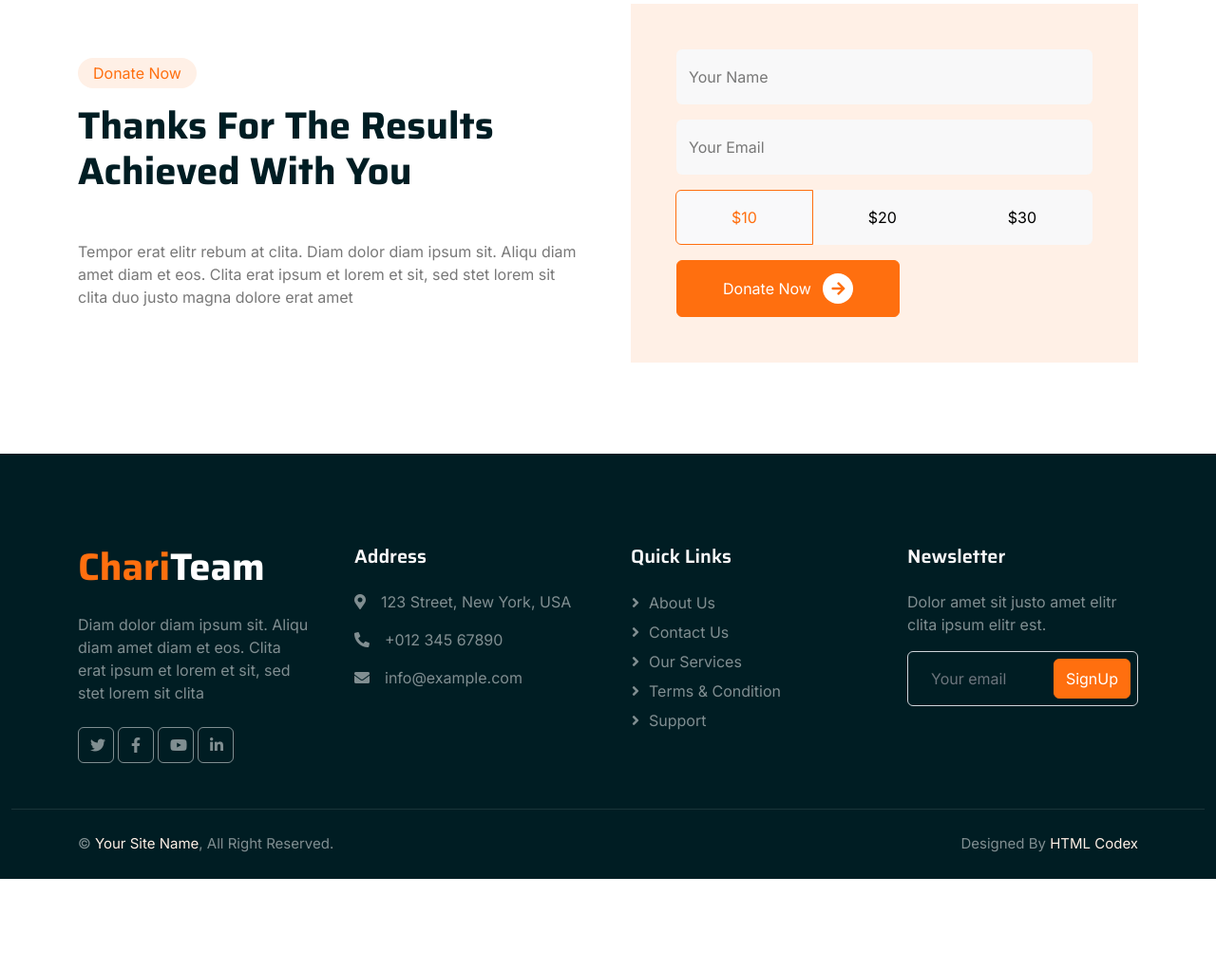
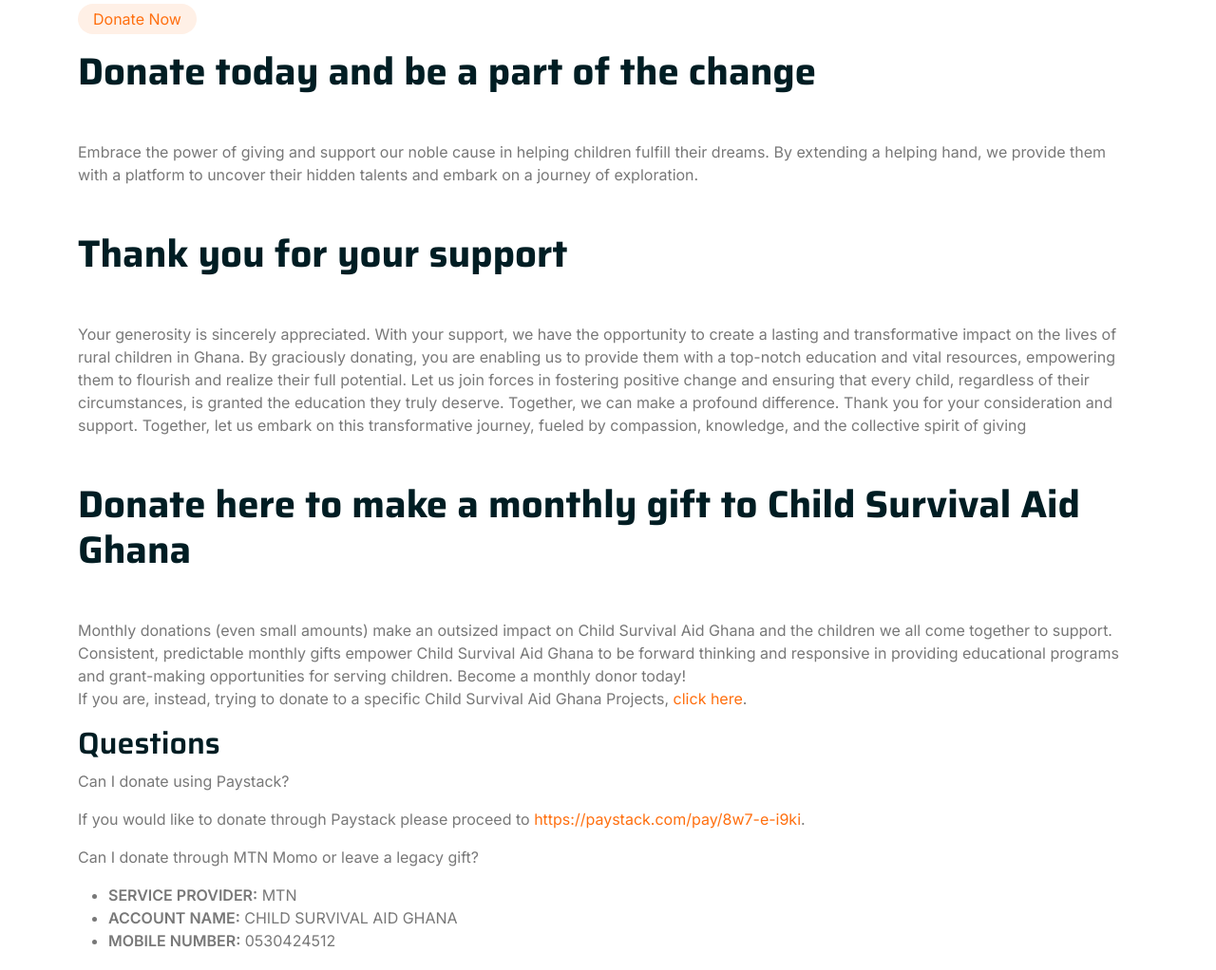
Before and after one commit to manueldinisjunior/Child-Survival-Aid-Ghana, a website with bundled scripts: page donate.html in a window 1280 px wide. Shown: the part 495-1517 px from the top of the page at 95% size. Before the commit the page ends 1421 px from the top, so only its background shows below. Built offline with nearby package versions, Linux system fonts and the light colour scheme.

Commit message:
donate page updated

```diff
--- a/donate.html
+++ b/donate.html
@@ -3,7 +3,7 @@
 
 <head>
     <meta charset="utf-8">
-    <title>ChariTeam - Free Nonprofit Website Template</title>
+    <title>Child survival aid ghana</title>
     <meta content="width=device-width, initial-scale=1.0" name="viewport">
     <meta content="" name="keywords">
     <meta content="" name="description">
@@ -57,7 +57,7 @@
 
         <nav class="navbar navbar-expand-lg navbar-dark py-lg-0 px-lg-5 wow fadeIn" data-wow-delay="0.1s">
             <a href="index.html" class="navbar-brand ms-4 ms-lg-0">
-                <h1 class="fw-bold text-primary m-0">Chari<span class="text-white">Team</span></h1>
+                <h1 class="fw-bold text-primary m-0">Child Survival<span class="text-white"> Aid Ghana</span></h1>
             </a>
             <button type="button" class="navbar-toggler me-4" data-bs-toggle="collapse" data-bs-target="#navbarCollapse">
                 <span class="navbar-toggler-icon"></span>
@@ -113,49 +113,34 @@
     <div class="container-fluid py-5">
         <div class="container">
             <div class="row g-5 align-items-center">
-                <div class="col-lg-6 wow fadeIn" data-wow-delay="0.1s">
+                <div class="col-lg-12 wow fadeIn" data-wow-delay="0.1s">
                     <div class="d-inline-block rounded-pill bg-secondary text-primary py-1 px-3 mb-3">Donate Now</div>
-                    <h1 class="display-6 mb-5">Thanks For The Results Achieved With You</h1>
-                    <p class="mb-0">Tempor erat elitr rebum at clita. Diam dolor diam ipsum sit. Aliqu diam amet diam et eos. Clita erat ipsum et lorem et sit, sed stet lorem sit clita duo justo magna dolore erat amet</p>
+                    <h1 class="display-6 mb-5">Donate today and be a part of the change</h1>
+                    <p class="mb-0">Embrace the power of giving and support our noble cause in helping children fulfill their dreams. By extending a helping hand, we provide them with a platform to uncover their hidden talents and embark on a journey of exploration.</p>
                 </div>
-                <div class="col-lg-6 wow fadeIn" data-wow-delay="0.5s">
-                    <div class="h-100 bg-secondary p-5">
-                        <form>
-                            <div class="row g-3">
-                                <div class="col-12">
-                                    <div class="form-floating">
-                                        <input type="text" class="form-control bg-light border-0" id="name" placeholder="Your Name">
-                                        <label for="name">Your Name</label>
-                                    </div>
-                                </div>
-                                <div class="col-12">
-                                    <div class="form-floating">
-                                        <input type="email" class="form-control bg-light border-0" id="email" placeholder="Your Email">
-                                        <label for="email">Your Email</label>
-                                    </div>
-                                </div>
-                                <div class="col-12">
-                                    <div class="btn-group d-flex justify-content-around">
-                                        <input type="radio" class="btn-check" name="btnradio" id="btnradio1" checked>
-                                        <label class="btn btn-light py-3" for="btnradio1">$10</label>
-
-                                        <input type="radio" class="btn-check" name="btnradio" id="btnradio2">
-                                        <label class="btn btn-light py-3" for="btnradio2">$20</label>
-
-                                        <input type="radio" class="btn-check" name="btnradio" id="btnradio3">
-                                        <label class="btn btn-light py-3" for="btnradio3">$30</label>
-                                    </div>
-                                </div>
-                                <div class="col-12">
-                                    <button class="btn btn-primary px-5" style="height: 60px;">
-                                        Donate Now
-                                        <div class="d-inline-flex btn-sm-square bg-white text-primary rounded-circle ms-2">
-                                            <i class="fa fa-arrow-right"></i>
-                                        </div>
-                                    </button>
-                                </div>
-                            </div>
-                        </form>
+            </div>
+            <br/><br/>
+            <div class="row g-5 align-items-center">
+                    <div class="col-lg-12 wow fadeIn" data-wow-delay="0.1s">
+                        <h1 class="display-6 mb-5">Thank you for your support</h1>
+                        <p class="mb-0">Your generosity is sincerely appreciated. With your support, we have the opportunity to create a lasting and transformative impact on the lives of rural children in Ghana. By graciously donating, you are enabling us to provide them with a top-notch education and vital resources, empowering them to flourish and realize their full potential. Let us join forces in fostering positive change and ensuring that every child, regardless of their circumstances, is granted the education they truly deserve. Together, we can make a profound difference. Thank you for your consideration and support. Together, let us embark on this transformative journey, fueled by compassion, knowledge, and the collective spirit of giving</p>
+                    </div>
+                </div>
+            <br/><br/>
+            <div class="row g-5 align-items-center">
+                    <div class="col-lg-12 wow fadeIn" data-wow-delay="0.1s">
+                    <h1 class="display-6 mb-5">Donate here to make a monthly gift to Child Survival Aid Ghana</h1>
+                        <p class="mb-0">Monthly donations (even small amounts) make an outsized impact on Child Survival Aid Ghana and the children we all come together to support. Consistent, predictable monthly gifts empower Child Survival Aid Ghana to be forward thinking and responsive in providing educational programs and grant-making opportunities for serving children. Become a monthly donor today!</p>
+                        <p>If you are, instead, trying to donate to a specific Child Survival Aid Ghana Projects, <a href="#">click here</a>.</p>
+                        <h2>Questions</h2>
+                        <p>Can I donate using Paystack?</p>
+                        <p>If you would like to donate through Paystack please proceed to <a href="https://paystack.com/pay/8w7-e-i9ki">https://paystack.com/pay/8w7-e-i9ki</a>.</p>
+                        <p>Can I donate through MTN Momo or leave a legacy gift?</p>
+                        <ul>
+                          <li><strong>SERVICE PROVIDER:</strong> MTN</li>
+                          <li><strong>ACCOUNT NAME:</strong> CHILD SURVIVAL AID GHANA</li>
+                          <li><strong>MOBILE NUMBER:</strong> 0530424512</li>
+                        </ul>
                     </div>
                 </div>
             </div>
@@ -169,8 +154,8 @@
         <div class="container py-5">
             <div class="row g-5">
                 <div class="col-lg-3 col-md-6">
-                    <h1 class="fw-bold text-primary mb-4">Chari<span class="text-white">Team</span></h1>
-                    <p>Diam dolor diam ipsum sit. Aliqu diam amet diam et eos. Clita erat ipsum et lorem et sit, sed stet lorem sit clita</p>
+                    <h1 class="fw-bold text-primary mb-4">Child survival<span class="text-white"> aid ghana</span></h1>
+                    <p>COMPANY LIMITED BY GUARANTEE REG. NO. CG048960623</p>
                     <div class="d-flex pt-2">
                         <a class="btn btn-square me-1" href=""><i class="fab fa-twitter"></i></a>
                         <a class="btn btn-square me-1" href=""><i class="fab fa-facebook-f"></i></a>
```
